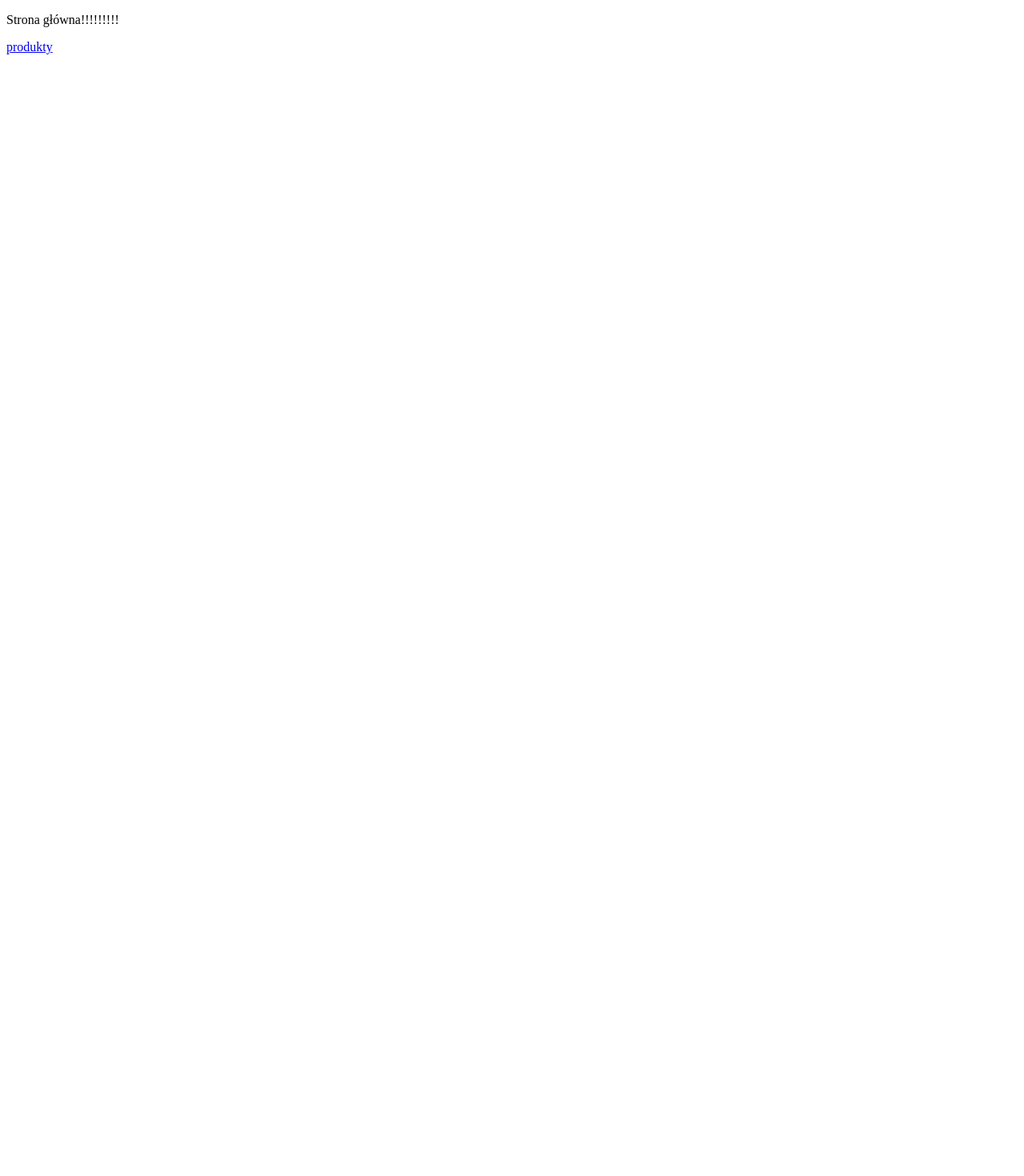
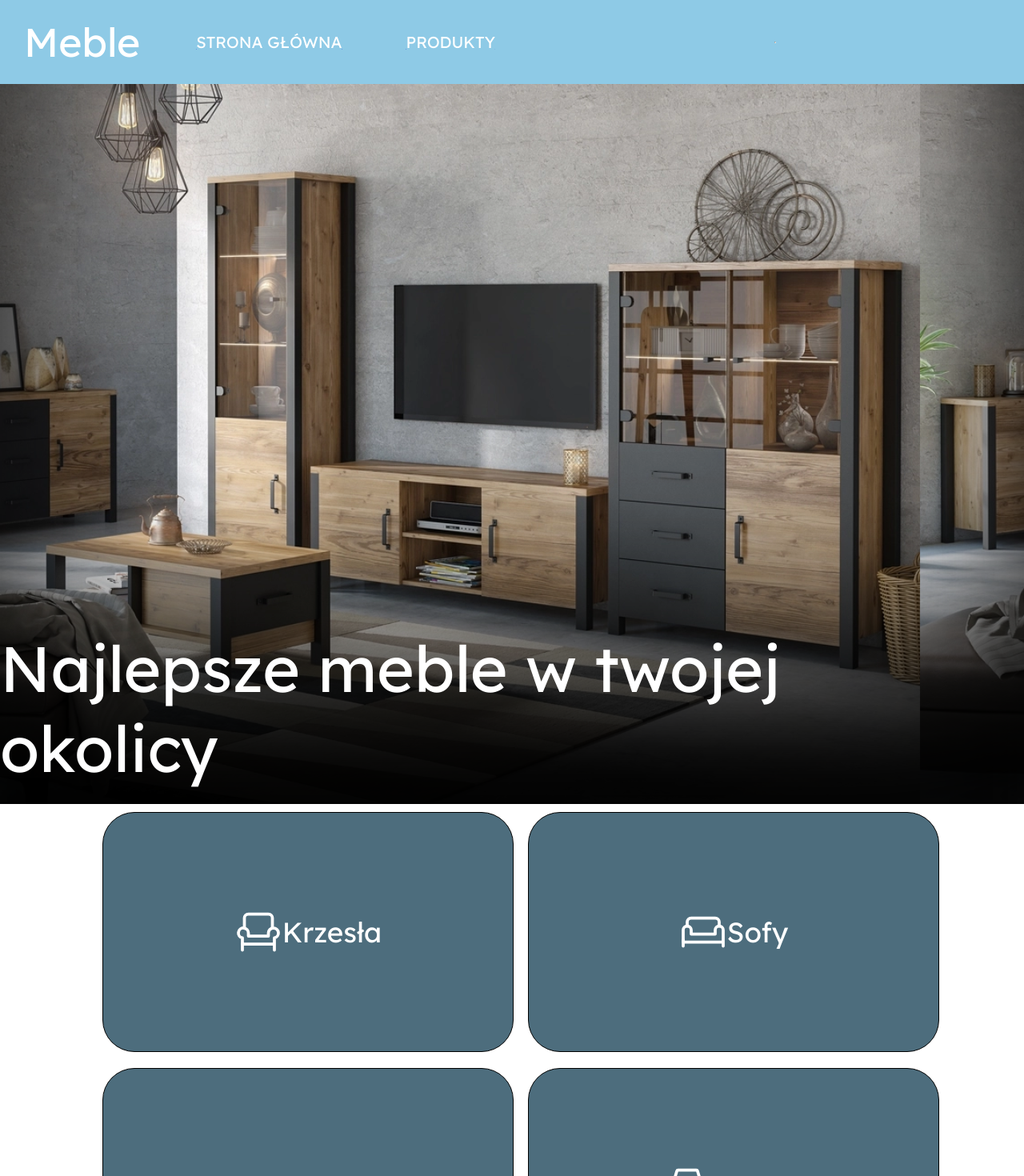
Before and after one commit to dembol23/first_nuxt, a Nuxt app: page / in a window 1280 px wide. Shown: the top 1470 px of the page at 80% size. Before the commit the page ends 800 px from the top, so only its background shows below. Built offline with nearby package versions, Linux system fonts and the light colour scheme; some icons are missing.

Commit message:
[FRONT-00] adding styles, editing templates

```diff
--- /dev/null
+++ b/assets/css/main.css
@@ -0,0 +1,111 @@
+@import url('https://fonts.googleapis.com/css2?family=Lexend&display=swap');
+.body{
+    margin: 0;
+    width: 100vw;
+    height: 100vh;
+}
+#main{
+    margin: 0;
+    font-family: 'Lexend', sans-serif;
+    width: 100%;
+    height: 100%;
+}
+#menu{
+    background-color: #8ecae6;
+    display: flex;
+    align-items: center;
+    color: #fff;
+    height: 10%;
+}
+#menu div{
+    padding: 40px;
+}
+#menu > div:first-child{
+    font-size: 50px;
+    padding: 0;
+    margin: 0 30px;
+}
+nuxt-link{
+    text-decoration: none;
+
+}
+.link a{
+    color: white;
+    text-decoration: underline 0 #8ecae6;
+    text-transform: uppercase;
+    font-size: 20px;
+}
+div.link:hover{
+    background-color: #AED9ED;
+}
+div.link:hover a{
+    text-decoration: underline 0 #AED9ED;
+}
+#content{
+    display: flex;
+    justify-content: center;
+    align-items: center;
+    width: 100vw;
+    height: 90%;
+}
+#content > div{
+    width: 100%;
+}
+#image{
+    background-image: url("~/assets/img/meble.webp");
+    height: 900px;
+    width: 100%;
+    background-size: cover;
+    background-position: -200px;
+    box-shadow: inset 0 -200px 200px #000;
+    position: relative;
+    gap: 50px;
+    color: #fff;
+    font-size: 80px;
+}
+#image a{
+    position: absolute;
+    bottom: 20px;
+    right: 200px;
+}
+.furniture-types{
+    width: 80%;
+    margin:10px auto;
+    height: auto;
+    display: grid;
+    grid-template-columns: repeat(2, 50%);
+    grid-template-rows: repeat(2, 300px);
+    grid-column-gap: 20px;
+    grid-row-gap: 20px;
+}
+.furniture-types div{
+    width: 100%;
+    display: flex;
+    justify-content: center;
+    align-items: center;
+    font-size: 35px;
+    border: 1px solid #000;
+    padding: 70px 0;
+    border-radius: 40px;
+    background-color: rgba(2, 48, 71,0.7);
+    color: white;
+}
+.furniture-types div:hover{
+    background-color: rgba(2, 48, 71,1);
+    cursor: pointer;
+}
+#products{
+    width: 80%;
+    margin:10px auto;
+    height: auto;
+    display: grid;
+    grid-template-columns: repeat(5, 18%);
+    grid-column-gap: 2%;
+    row-gap: 30px;
+}
+.products-tile{
+    background-color: red;
+}
+.products-tile img{
+    width: 100%;
+}
--- /dev/null
+++ b/layouts/strona.vue
@@ -0,0 +1,19 @@
+<template>
+    <div id="main">
+        <div id="menu">
+            <div id="title">Meble</div>
+            <nuxt-link to="/"><div class="link"><a>Strona główna</a></div></nuxt-link>
+            <nuxt-link to="/produkty/" ><div class="link"><a>Produkty</a></div></nuxt-link>
+            <hr>
+        </div>
+        <div id="content">
+            <nuxt/>
+        </div>
+    </div>
+</template>
+<script>
+export default {}
+</script>
+<style scoped>
+@import '~/assets/css/main.css';
+</style>
--- a/nuxt.config.js
+++ b/nuxt.config.js
@@ -9,12 +9,16 @@ export default {
       { name: 'format-detection', content: 'telephone=no' }
     ],
     link: [
-      { rel: 'icon', type: 'image/x-icon', href: '/favicon.ico' }
-    ]
+      { rel: 'icon', type: 'image/x-icon', href: '/favicon.ico' },
+      { rel: 'stylesheet', href: "https://cdn.jsdelivr.net/gh/iconoir-icons/iconoir@main/css/iconoir.css" }
+    ],
+    bodyAttrs: {
+      class: 'body'
+    }
   },
 
   // Global CSS: https://go.nuxtjs.dev/config-css
-  css: [
+  css: ["~/assets/css/main.css"
   ],
 
   // Plugins to run before rendering page: https://go.nuxtjs.dev/config-plugins
--- a/pages/index.vue
+++ b/pages/index.vue
@@ -1,10 +1,31 @@
 <template>
   <div>
-  <div>
-    <p>Strona główna!!!!!!!!!</p>
+    <div id="image">
+      <a>Najlepsze meble w twojej okolicy</a>
+    </div>
+    <div class="furniture-types">
+      <div class="furniture-types-tile">
+        <svg width="60px" height="60px" viewBox="0 0 24 24" stroke-width="1.5" fill="none" xmlns="http://www.w3.org/2000/svg" color="#ffffff"><path d="M4 18v3M5 10V5a2 2 0 012-2h10a2 2 0 012 2v5" stroke="#ffffff" stroke-width="1.5" stroke-linecap="round" stroke-linejoin="round"></path><path d="M19.5 10a2.5 2.5 0 00-2.5 2.5V14H7v-1.5a2.5 2.5 0 10-3 2.45V18h16v-3.05a2.5 2.5 0 00-.5-4.95zM20 18v3" stroke="#ffffff" stroke-width="1.5" stroke-linecap="round" stroke-linejoin="round"></path></svg>
+        Krzesła
+      </div>
+      <div class="furniture-types-tile">
+        <svg width="60px" height="60px" viewBox="0 0 24 24" stroke-width="1.5" fill="none" xmlns="http://www.w3.org/2000/svg" color="#ffffff"><path d="M2 16v3M4 9V7a2 2 0 012-2h12a2 2 0 012 2v2" stroke="#ffffff" stroke-width="1.5" stroke-linecap="round" stroke-linejoin="round"></path><path d="M20 9a2 2 0 00-2 2v2H6v-2a2 2 0 10-4 0v6h20v-6a2 2 0 00-2-2zM22 16v3" stroke="#ffffff" stroke-width="1.5" stroke-linecap="round" stroke-linejoin="round"></path></svg>
+        Sofy
+      </div>
+      <div class="furniture-types-tile">
+        <svg width="60px" height="60px" viewBox="0 0 24 24" stroke-width="1.5" fill="none" xmlns="http://www.w3.org/2000/svg" color="#ffffff"><path d="M4 7v10M1 7h22M4 10h16M20 7v10" stroke="#ffffff" stroke-width="1.5" stroke-linecap="round" stroke-linejoin="round"></path></svg>
+        Stoły
+      </div>
+      <div class="furniture-types-tile">
+        <svg width="60px" height="60px" viewBox="0 0 24 24" stroke-width="1.5" fill="none" xmlns="http://www.w3.org/2000/svg" color="#ffffff"><path d="M6.872 3.428l-2.64 8.8a.6.6 0 00.574.772h14.388a.6.6 0 00.574-.772l-2.64-8.8A.6.6 0 0016.554 3H7.446a.6.6 0 00-.574.428zM12 17v-2M8.6 21h6.8c.331 0 .595-.268.542-.596C15.763 19.29 15.026 17 12 17c-3.026 0-3.763 2.29-3.942 3.404-.053.328.21.596.542.596z" stroke="#ffffff" stroke-width="1.5" stroke-linecap="round" stroke-linejoin="round"></path></svg>
+        Lampy
+      </div>
+    </div>
   </div>
-  <div>
-    <nuxt-link to="/produkty/">produkty</nuxt-link>
-  </div>
-  </div>
-  </template>
+</template>
+
+<script>
+export default{
+    layout:'strona'
+}
+</script>
--- a/pages/produkty/_produkt.vue
+++ b/pages/produkty/_produkt.vue
@@ -1,5 +1,11 @@
 <template>
     <div>
-        <p>Strona produktu:{{ this.$route.params.produkt }}</p>
+        <p>Strona produktu: {{ this.$route.params.produkt }}</p>
     </div>
 </template>
+
+<script>
+export default{
+    layout:'strona'
+}
+</script>
--- a/pages/produkty/index.vue
+++ b/pages/produkty/index.vue
@@ -3,15 +3,25 @@
   <div>
     <p>Produkty</p>
   </div>
-  <div>
-    <nuxt-link to="/">strona główna</nuxt-link>
-  </div>
-  <div>
-    <ul>
+  <div id="products">
+    <!-- <ul>
       <li><nuxt-link to="/produkty/krzeslo">krzesło</nuxt-link></li>
       <li><nuxt-link to="/produkty/stol">stół</nuxt-link></li>
       <li><nuxt-link to="/produkty/lampa">lampa</nuxt-link></li>
-    </ul>
+    </ul> -->
+    <nuxt-link to="/produkty/"><div class="products-tile">
+      <img src="~/assets/img/produkty/krzeslo.webp" alt="krzeslo">
+      <p style="text-align: center;">Krzesło</p>
+      <p style="text-align: right;">190 xl,-</p>
+    </div></nuxt-link>
   </div>
-  </div>
-  </template>
+</div>
+</template>
+<script>
+export default{
+    layout:'strona',
+    created(){
+      console.log(process.server)
+    }
+}
+</script>
```
Also changed, not shown: assets/img/meble.webp (added), assets/img/produkty/krzeslo.webp (added).
